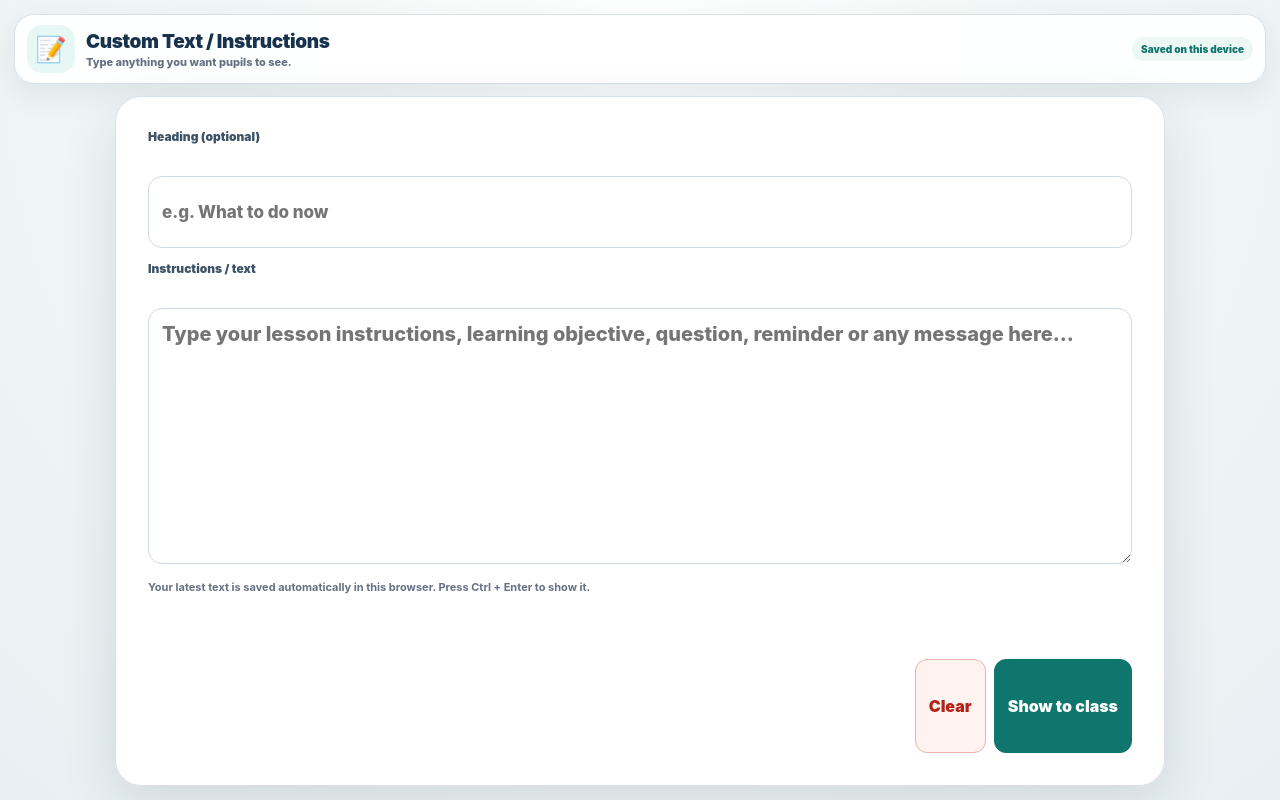
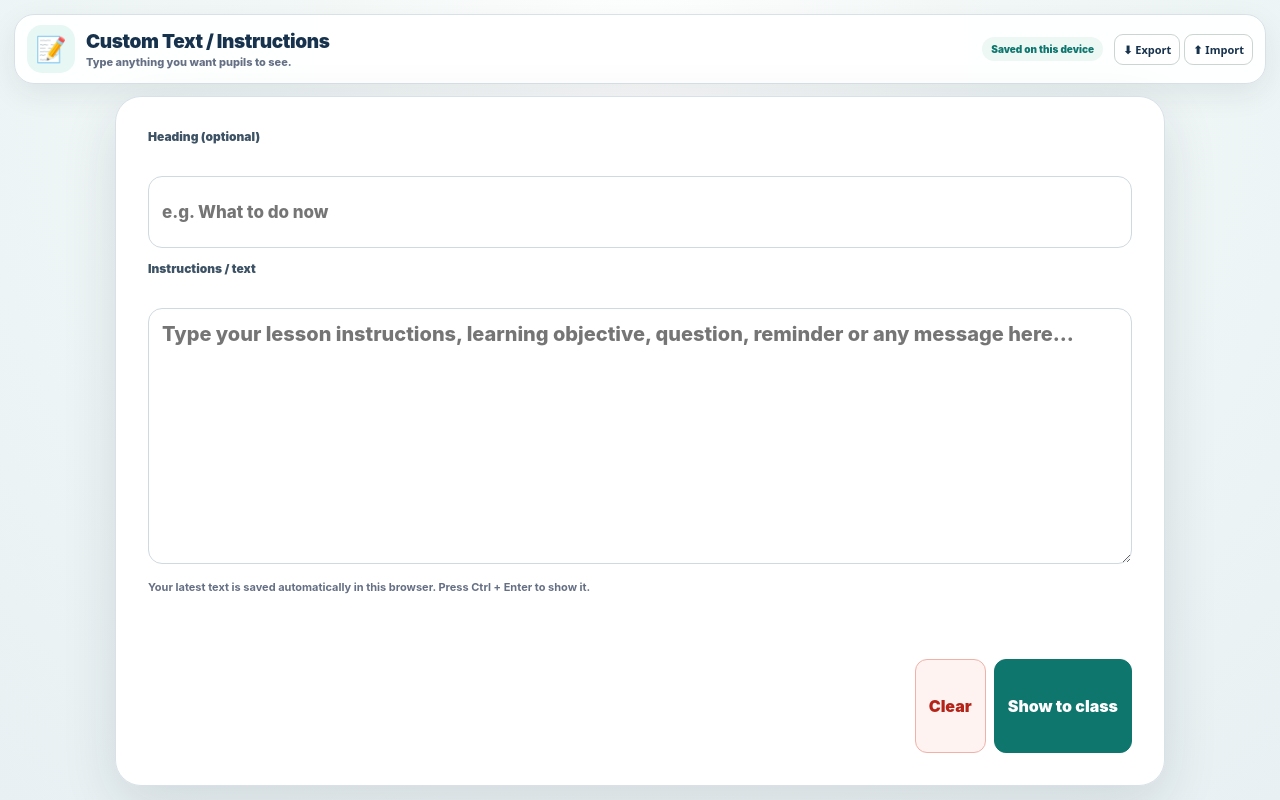
Before and after one commit to limkimsze-maker/Classroom-Companion, a browser extension: page custom-text.html in a window 1280 px wide. Drawn offline with Linux system fonts and the light colour scheme.

Commit message:
Enable per-tool backup controls without changing launcher

```diff
--- a/custom-text.html
+++ b/custom-text.html
@@ -59,5 +59,6 @@ document.addEventListener('fullscreenchange',()=>{document.getElementById('fullB
 document.addEventListener('keydown',e=>{if(e.ctrlKey&&e.key==='Enter'){e.preventDefault();show()}else if(e.key==='Escape'&&!document.fullscreenElement&&!present.classList.contains('hidden'))edit()});
 load();applySize();
 </script>
+<script src="tool-backup.js?v=20261010b1"></script>
 </body>
 </html>
```
